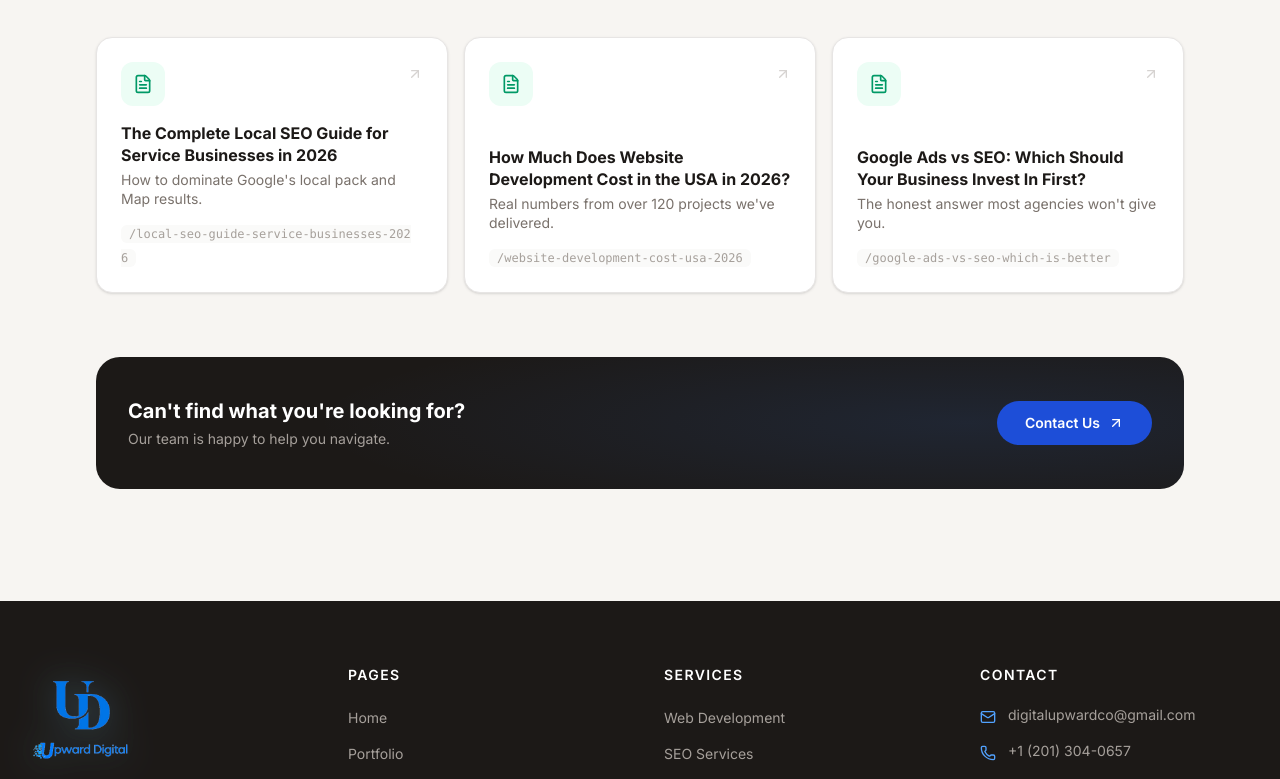
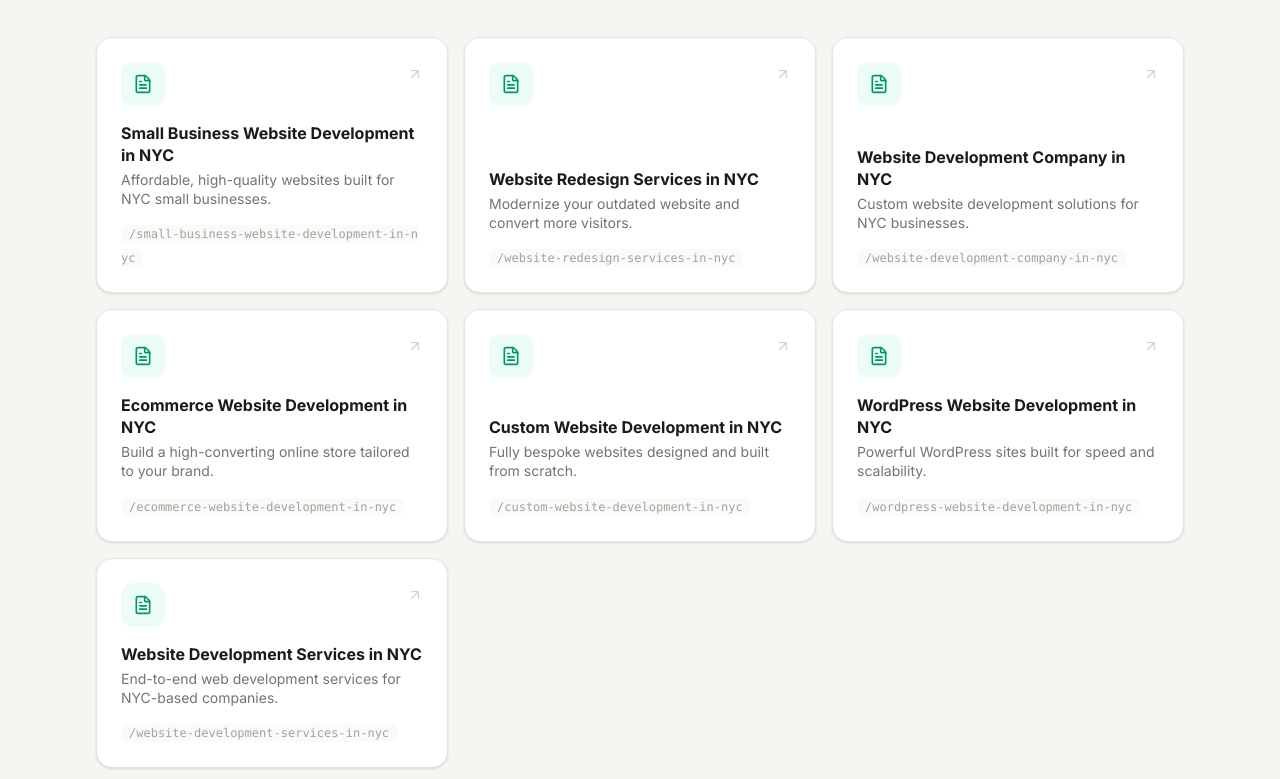
Before and after one commit to TalhaFaisal777/upwarddigital-site, a React (Vite) app: page /sitemap in a window 1280 px wide. Shown: the part 1640-2419 px from the top of the page. Built offline with nearby package versions, Linux system fonts and the light colour scheme.

Commit message:
Replace fake blog entries with real live blog posts in sitemap

```diff
--- a/src/pages/Sitemap.jsx
+++ b/src/pages/Sitemap.jsx
@@ -24,9 +24,13 @@ const servicePages = [
 ]
 
 const blogPosts = [
-  { label: "The Complete Local SEO Guide for Service Businesses in 2026", path: "/local-seo-guide-service-businesses-2026", description: "How to dominate Google's local pack and Map results." },
-  { label: "How Much Does Website Development Cost in the USA in 2026?", path: "/website-development-cost-usa-2026", description: "Real numbers from over 120 projects we've delivered." },
-  { label: "Google Ads vs SEO: Which Should Your Business Invest In First?", path: "/google-ads-vs-seo-which-is-better", description: "The honest answer most agencies won't give you." },
+  { label: "Small Business Website Development in NYC", path: "/small-business-website-development-in-nyc", description: "Affordable, high-quality websites built for NYC small businesses." },
+  { label: "Website Redesign Services in NYC", path: "/website-redesign-services-in-nyc", description: "Modernize your outdated website and convert more visitors." },
+  { label: "Website Development Company in NYC", path: "/website-development-company-in-nyc", description: "Custom website development solutions for NYC businesses." },
+  { label: "Ecommerce Website Development in NYC", path: "/ecommerce-website-development-in-nyc", description: "Build a high-converting online store tailored to your brand." },
+  { label: "Custom Website Development in NYC", path: "/custom-website-development-in-nyc", description: "Fully bespoke websites designed and built from scratch." },
+  { label: "WordPress Website Development in NYC", path: "/wordpress-website-development-in-nyc", description: "Powerful WordPress sites built for speed and scalability." },
+  { label: "Website Development Services in NYC", path: "/website-development-services-in-nyc", description: "End-to-end web development services for NYC-based companies." },
 ]
 
 const stagger = {
```
Also changed, not shown: 1 other file (tests, documents, lock files or other folders).
